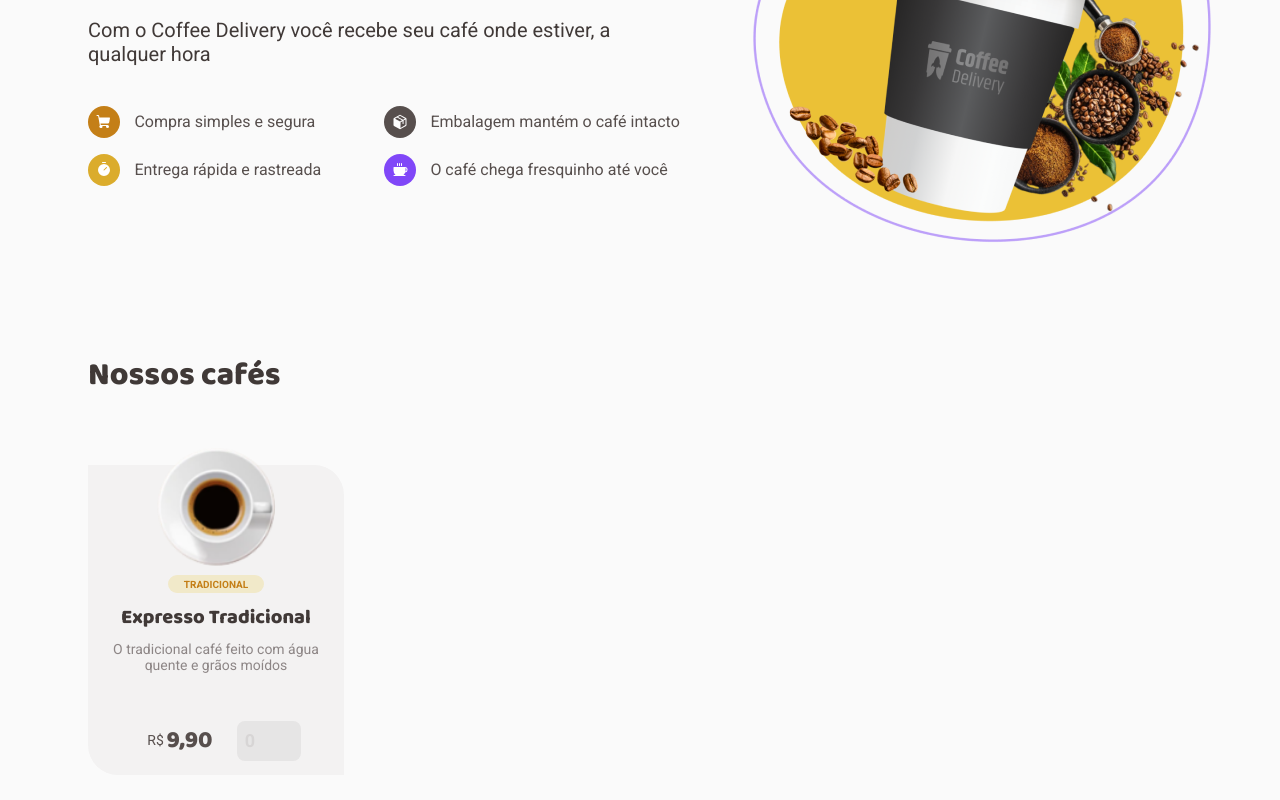
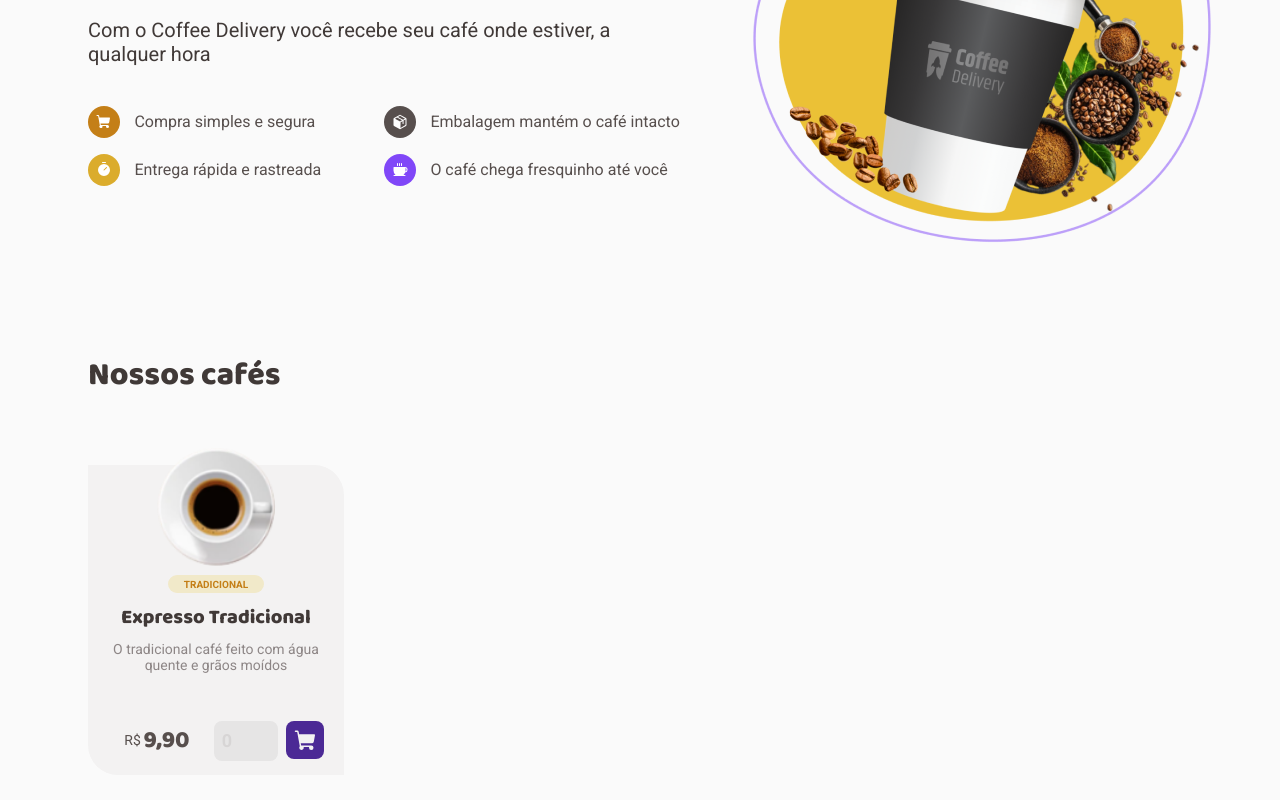
Before and after one commit to zhydani/coffee-delivery, a React (Vite) app: page / in a window 1280 px wide. Shown: the part 294-1094 px from the top of the page. Built offline with nearby package versions, Linux system fonts and the light colour scheme.

Commit message:
improviment!: finalizando o estilo do card

```diff
--- a/src/pages/Home/components/CoffeeList/index.tsx
+++ b/src/pages/Home/components/CoffeeList/index.tsx
@@ -1,4 +1,5 @@
 import {
+  AddCaffeeButton,
   CaffeeAmountInput,
   Card,
   CoffeeListBox,
@@ -6,6 +7,7 @@ import {
   TitleBox,
 } from './styles'
 import coffee from '../../../../assets/coffees/expresso.png'
+import { ShoppingCart } from 'phosphor-react'
 
 export function CoffeeList() {
   return (
@@ -25,12 +27,17 @@ export function CoffeeList() {
               <h2>9,90</h2>
             </div>
             <FormContainer>
+              <form>
                 <CaffeeAmountInput
                   type="number"
                   id="coffeeAmount"
                   placeholder="0"
                   min={1}
                 />
+                <AddCaffeeButton>
+                  <ShoppingCart size={24} weight="fill" type="submit" />
+                </AddCaffeeButton>
+              </form>
             </FormContainer>
           </footer>
         </Card>
--- a/src/pages/Home/components/CoffeeList/styles.ts
+++ b/src/pages/Home/components/CoffeeList/styles.ts
@@ -79,7 +79,12 @@ export const Card = styled.div`
   }
 `
 
-export const FormContainer = styled.div``
+export const FormContainer = styled.div`
+  form {
+    display: flex;
+    gap: 0.5rem;
+  }
+`
 
 export const CaffeeAmountInput = styled.input`
   background-color: ${(props) => props.theme['gray-400']};
@@ -99,3 +104,20 @@ export const CaffeeAmountInput = styled.input`
   }
   width: 4rem;
 `
+
+export const AddCaffeeButton = styled.button`
+  border: 0;
+  border-radius: 8px;
+  padding: 0.5rem;
+  width: 2.375rem;
+  height: 2.375rem;
+
+  color: ${(props) => props.theme['gray-200']};
+  background-color: ${(props) => props.theme['purple-700']};
+
+  cursor: pointer;
+
+  /* :hover {
+    background-color: ${(props) => props.theme['purple-500']};
+  } */
+`
```
Lines whose indentation alone changed are shown as unchanged.
